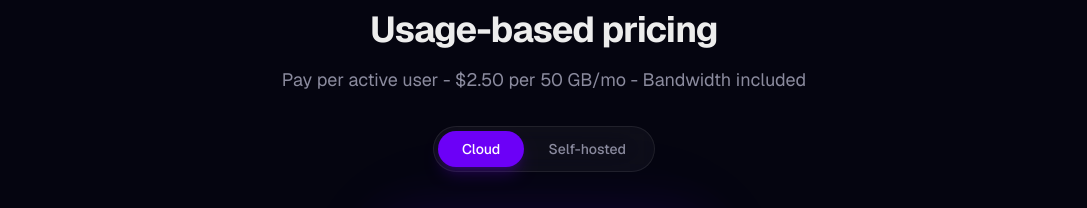
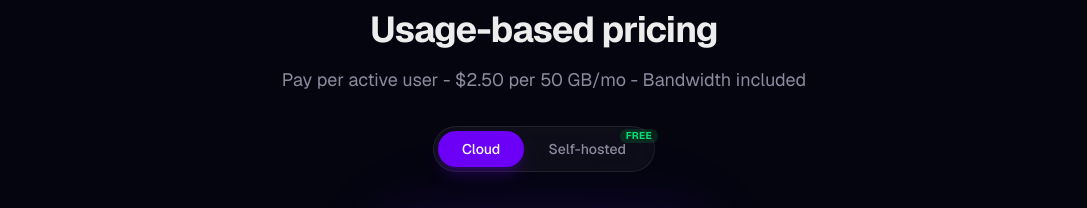
Before and after one commit to Incanta/CheckpointWebsite, a Next.js app: page / in a window 1280 px wide. Shown: the part 4020-4228 px from the top of the page, without its empty margins (96-1183 px from the left). Built offline with nearby package versions, Linux system fonts and the light colour scheme.

Commit message:
add FREE badge callout for self-hosted

```diff
--- a/src/components/Pricing.tsx
+++ b/src/components/Pricing.tsx
@@ -160,13 +160,16 @@ export default function Pricing() {
             </button>
             <button
               onClick={() => setMode("self-hosted")}
-              className={`rounded-full px-6 py-2 text-sm font-medium transition-all ${
+              className={`relative rounded-full px-6 py-2 text-sm font-medium transition-all ${
                 mode === "self-hosted"
                   ? "bg-primary text-white shadow-lg shadow-primary/25"
                   : "text-muted hover:text-foreground"
               }`}
             >
               Self-hosted
+              <span className="absolute -top-0.5 -right-2 rounded-full bg-green-500/15 px-1.5 py-0.5 text-[10px] font-bold uppercase leading-none text-green-400 tracking-wide pointer-events-none">
+                Free
+              </span>
             </button>
           </div>
         </div>
```
